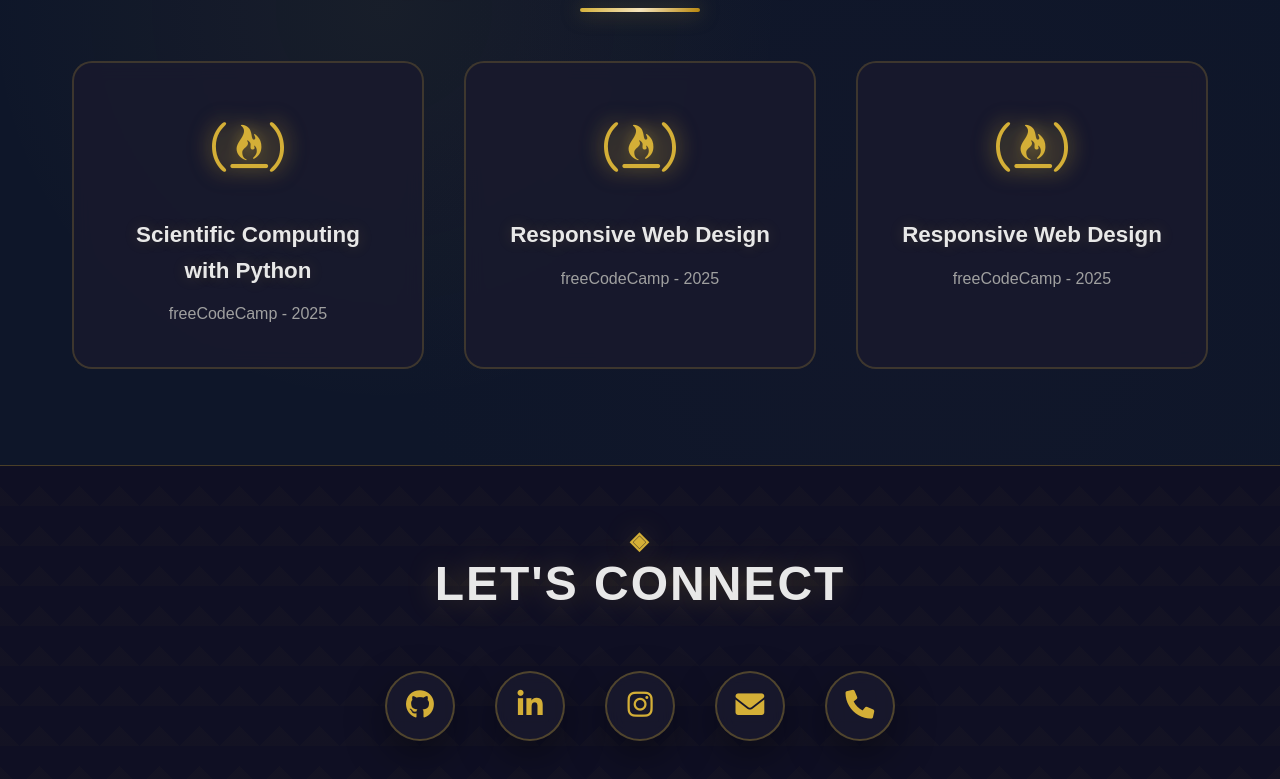
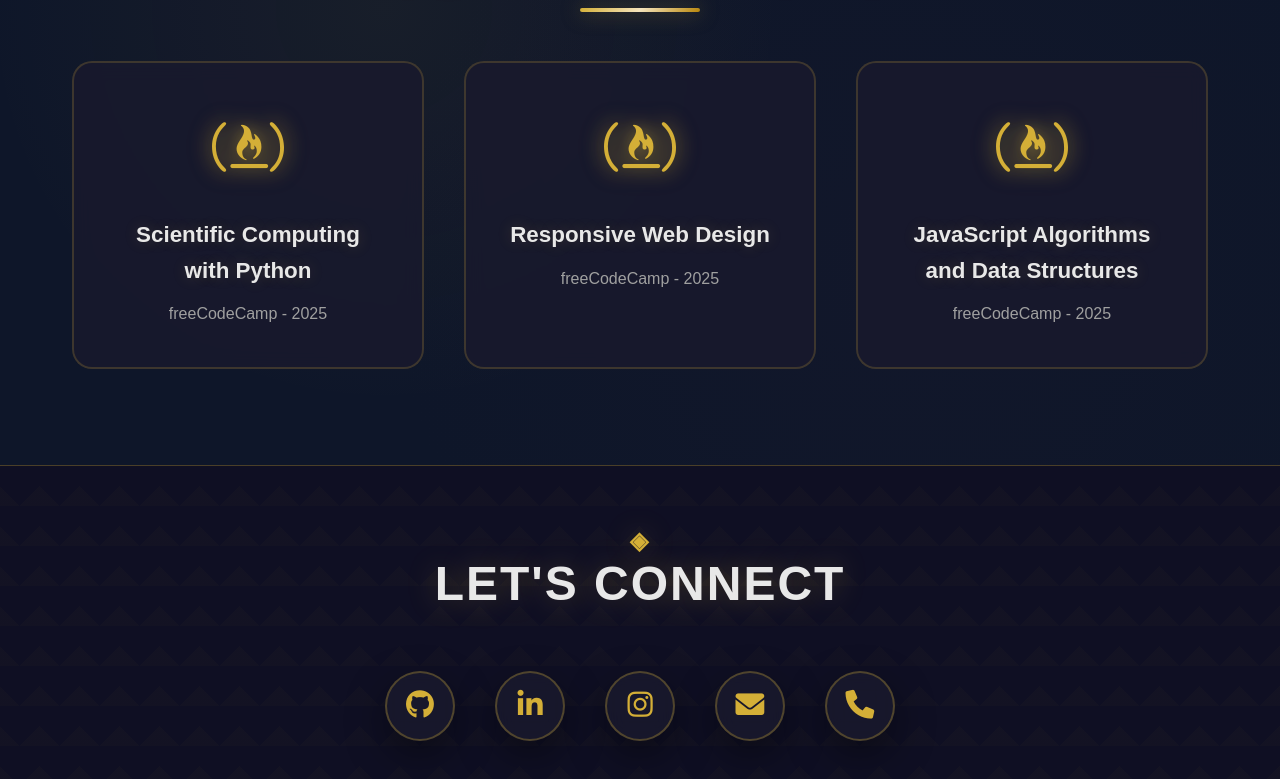
Before and after one commit to RenoldThomas/Renold-Thomas-Portfolio, a plain HTML site: page index.html in a window 1280 px wide. Shown: the part 2574-3353 px from the top of the page. Drawn offline with Linux system fonts and the light colour scheme.

Commit message:
Fix title of third certification

```diff
--- a/index.html
+++ b/index.html
@@ -140,7 +140,7 @@ This is a personal portfolio webpage with projects, certifications and social li
                     <div class="cert-icon">
                         <i class="fa fa-free-code-camp"></i>
                     </div>
-                    <h3>Responsive Web Design</h3>
+                    <h3>JavaScript Algorithms and Data Structures</h3>
                     <p>freeCodeCamp - 2025</p>
                 </a>
             </div>
```
